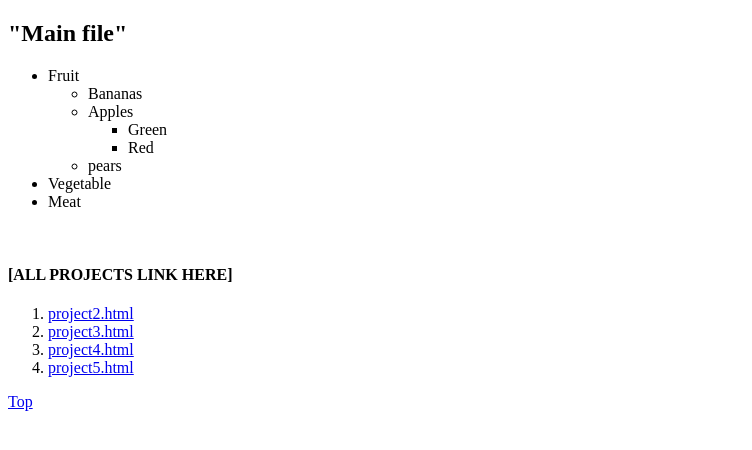
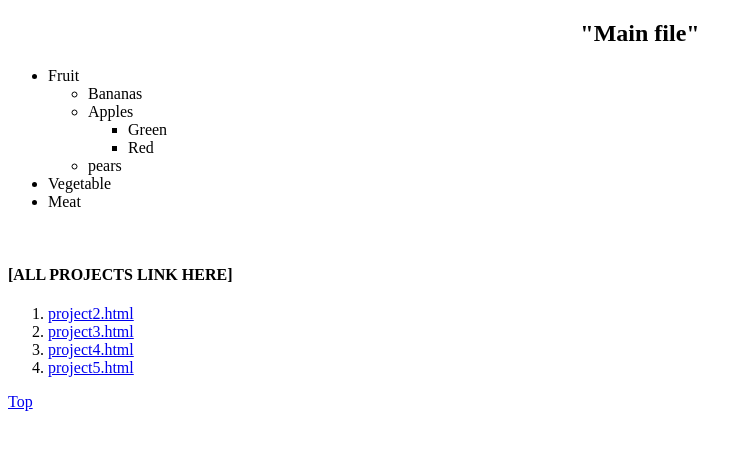
Before and after one commit to shahzaibnaeem636/Nestedlistassignment, a plain HTML site: page index.html/index.html in a window 1280 px wide. Shown: the whole page, without its empty margins (0-752 px from the left). Drawn offline with Linux system fonts and the light colour scheme.

Commit message:
Update index.html

```diff
--- a/index.html/index.html
+++ b/index.html/index.html
@@ -6,7 +6,7 @@
 </head>
 
 <body>
-    <h2>"Main file"</h2>
+    <center><h2>"Main file"</h2></center>
     <ul>
         <li>Fruit
             <ul>
```
